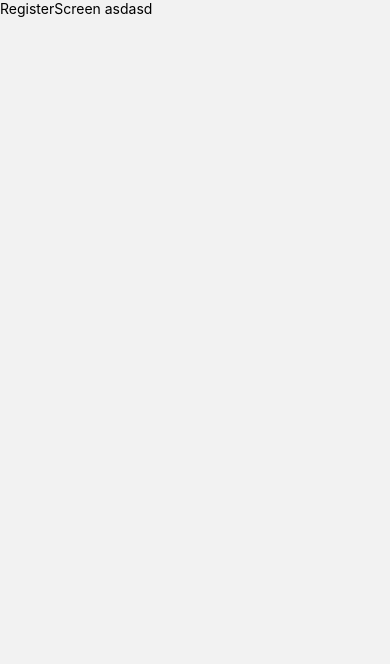
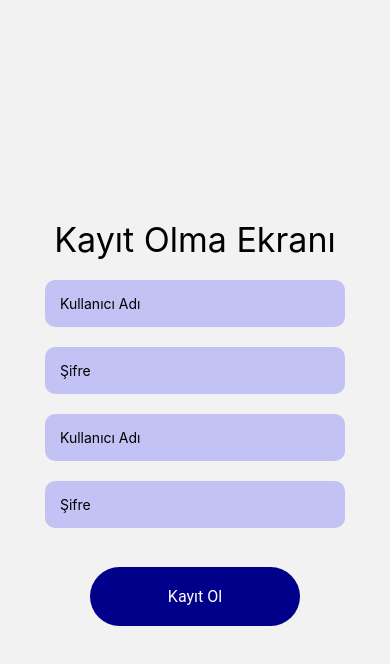
Before and after one commit to yasintuncc/fitness-uygulamas-, a React Native app: screen /kayit in a window 390 px wide. Shown: the top 664 px of the page. Built offline with nearby package versions, Linux system fonts and the light colour scheme.

Commit message:
Kayıt Olma Ekranı

```diff
--- a/screens/LoginScreen.js
+++ b/screens/LoginScreen.js
@@ -39,7 +39,7 @@ export default function LoginScreen() {
       <TouchableOpacity
         activeOpacity={0.8}
         style={styles.button}
-        onPress={() => navigation.navigate("giris")}
+        onPress={() => navigation.navigate("kayit")}
       >
         <Text style={styles.buttonText}>kayıt ol</Text>
       </TouchableOpacity>
--- a/screens/RegisterScreen.js
+++ b/screens/RegisterScreen.js
@@ -1,12 +1,91 @@
-import { StyleSheet, Text, View } from 'react-native'
+import { StyleSheet, Text, TextInput, TouchableOpacity, View } from 'react-native'
 import React from 'react'
 
 export default function RegisterScreen() {
   return (
-    <View>
-      <Text>RegisterScreen asdasd</Text>
+    <View style={styles.container}>
+      <Text style={styles.title}>Kayıt Olma Ekranı</Text>
+
+      <TextInput
+        style={styles.input}
+        autoCorrect={false}
+        placeholder="Kullanıcı Adı"
+        placeholderTextColor={"black"}
+        onChangeText={(text) => setEmail(text)}
+        keyboardType="email-address"
+        autoCapitalize="none"
+      />
+      <TextInput
+        style={styles.input}
+        autoCorrect={false}
+        placeholder="Şifre"
+        placeholderTextColor={"black"}
+        secureTextEntry
+        autoCapitalize="none"
+        onChangeText={(text) => setPassword(text)}
+      />
+
+      <TextInput
+        style={styles.input}
+        autoCorrect={false}
+        placeholder="Kullanıcı Adı"
+        placeholderTextColor={"black"}
+        onChangeText={(text) => setEmail(text)}
+        keyboardType="email-address"
+        autoCapitalize="none"
+      />
+      <TextInput
+        style={styles.input}
+        autoCorrect={false}
+        placeholder="Şifre"
+        placeholderTextColor={"black"}
+        secureTextEntry
+        autoCapitalize="none"
+        onChangeText={(text) => setPassword(text)}
+      />
+      <TouchableOpacity
+        activeOpacity={0.8}
+        style={styles.button}
+        onPress={() => navigation.navigate("kayit")}
+      >
+        <Text style={styles.buttonText}>Kayıt Ol</Text>
+      </TouchableOpacity>
+
     </View>
   )
 }
 
-const styles = StyleSheet.create({})
+const styles = StyleSheet.create({
+
+  button: {
+    backgroundColor: "darkblue",
+    padding: 20,
+    borderRadius: 19,
+    width: 210,
+    borderRadius: 50,
+    marginTop: "10%",
+    justifyContent: "space-between",
+  },
+  buttonText: {
+    color: "white",
+    margin: "auto",
+    fontSize: 16,
+    textAlign: "center",
+    fontFamily: "Roboto",
+  },
+  container: {
+    flex: 1,
+    alignItems: "center",
+    justifyContent: "center",
+  },
+  title: {
+    fontSize: 34,
+  },
+  input: {
+    padding: 15,
+    borderRadius: 10,
+    width: 300,
+    marginTop: 20,
+    backgroundColor: "rgba(0,0,255,0.2)",
+  },
+})
```
